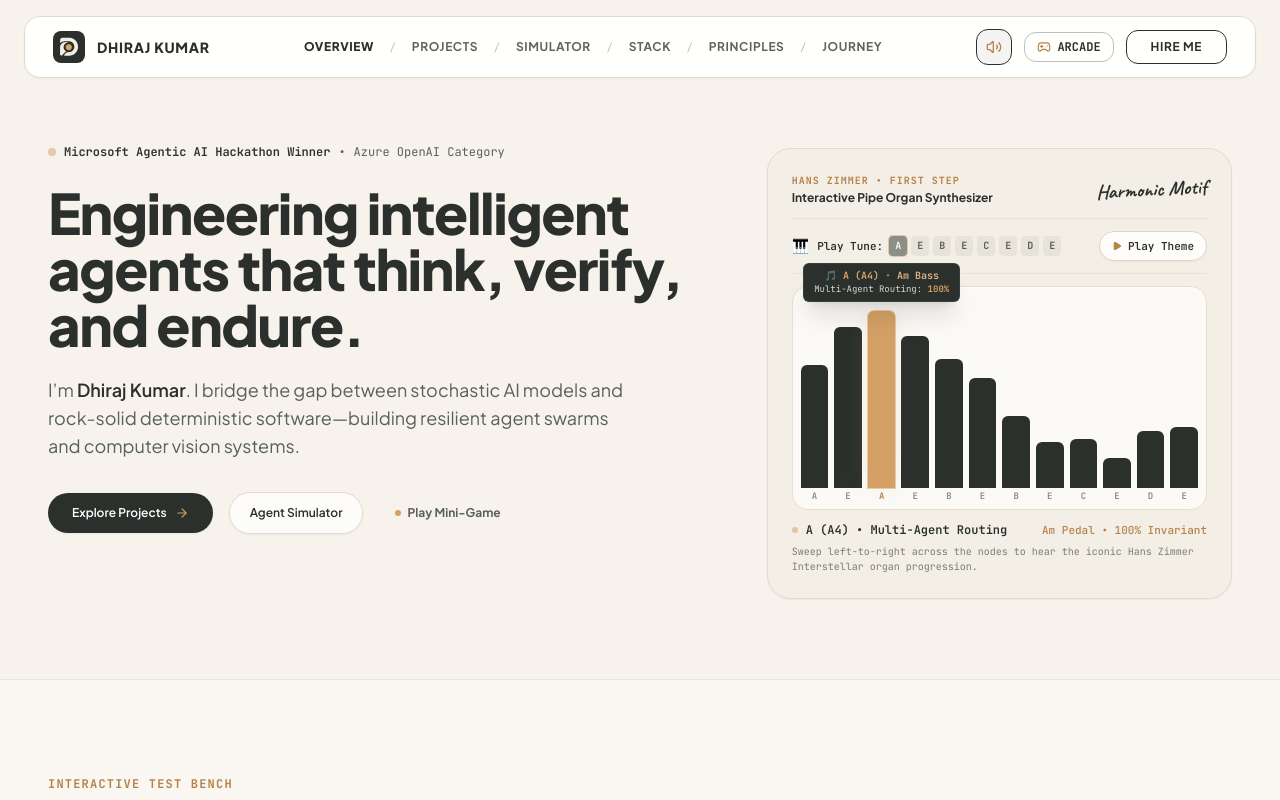
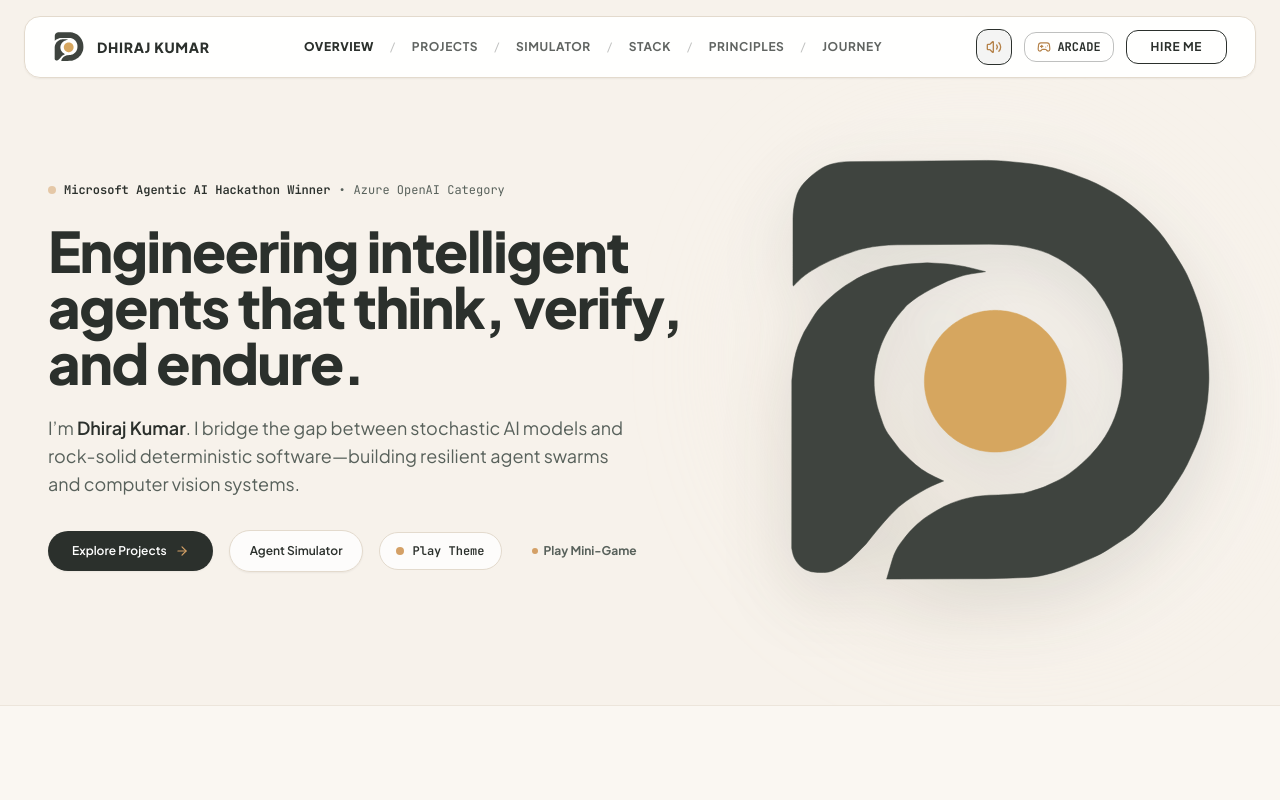
Before and after one commit to iron-man-avenger/dhiraj-portfolio, a React (Vite) app: page / in a window 1280 px wide. Shown: the top 800 px of the page. Built offline with nearby package versions, Linux system fonts and the light colour scheme.

Commit message:
feat: hide pipe organ box and render large-scale light mode logo in hero, remove box around logo in navbar

```diff
--- a/src/components/Hero.tsx
+++ b/src/components/Hero.tsx
@@ -1,23 +1,16 @@
 import React, { useState, useRef, useEffect } from 'react';
-import { motion } from 'framer-motion';
 import {
-  ArrowRight,
-  Play,
-  Square
+  ArrowRight
 } from 'lucide-react';
-import { personalInfo, signatureChartData } from '../data/portfolioData';
-import { sounds, INTERSTELLAR_NODES } from '../utils/soundEffects';
+import { personalInfo } from '../data/portfolioData';
+import { sounds } from '../utils/soundEffects';
+import { DhirajLogo } from './DhirajLogo';
 
 interface HeroProps {
   onOpenArcade: () => void;
 }
 
-const TARGET_MOTIF = ['A', 'E', 'B', 'E', 'C', 'E', 'D', 'E'];
-
 export const Hero: React.FC<HeroProps> = ({ onOpenArcade }) => {
-  const [activeBar, setActiveBar] = useState<number | null>(2);
-  const [matchedCount, setMatchedCount] = useState<number>(0);
-  const [hasWon, setHasWon] = useState<boolean>(false);
   const [isPlayingTheme, setIsPlayingTheme] = useState(false);
   const cancelThemeRef = useRef<(() => void) | null>(null);
 
@@ -29,43 +22,6 @@
       }
     };
   }, []);
-
-  const handleBarTrigger = (idx: number) => {
-    if (cancelThemeRef.current) {
-      cancelThemeRef.current();
-      cancelThemeRef.current = null;
-      setIsPlayingTheme(false);
-    }
-    setActiveBar(idx);
-    const node = INTERSTELLAR_NODES[idx];
-    if (node) {
-      // Interactive tune matching game (silent hover)
-      if (!hasWon) {
-        const expectedNote = TARGET_MOTIF[matchedCount];
-        if (node.note === expectedNote) {
-          const nextCount = matchedCount + 1;
-          setMatchedCount(nextCount);
-          if (nextCount === TARGET_MOTIF.length) {
-            setHasWon(true);
-            sounds.playTesseractVictory();
-          }
-        } else {
-          // If they hit 'A', start at 1, else reset
-          if (node.note === TARGET_MOTIF[0]) {
-            setMatchedCount(1);
-          } else {
-            setMatchedCount(0);
-          }
-        }
-      }
-    }
-  };
-
-  const handleResetGame = () => {
-    setMatchedCount(0);
-    setHasWon(false);
-    sounds.playTap();
-  };
 
   const handlePlayFullSuite = () => {
     if (isPlayingTheme) {
@@ -79,9 +35,7 @@
 
     setIsPlayingTheme(true);
     const cancel = sounds.playInterstellarTheme(
-      (bIdx) => {
-        setActiveBar(bIdx);
-      },
+      () => {},
       () => {
         setIsPlayingTheme(false);
         cancelThemeRef.current = null;
@@ -90,27 +44,12 @@
     cancelThemeRef.current = cancel;
   };
 
-  // Support sweeping touch on mobile devices
-  const handleTouchMove = (e: React.TouchEvent<HTMLDivElement>) => {
-    if (e.touches.length > 0) {
-      const touch = e.touches[0];
-      const element = document.elementFromPoint(touch.clientX, touch.clientY);
-      const barElem = element?.closest('[data-bar-index]');
-      if (barElem) {
-        const idx = Number(barElem.getAttribute('data-bar-index'));
-        if (!isNaN(idx) && idx !== activeBar) {
-          handleBarTrigger(idx);
-        }
-      }
-    }
-  };
-
   return (
-    <section id="overview" className="relative pt-28 pb-16 md:pt-36 md:pb-20 overflow-hidden">
+    <section id="overview" className="relative pt-28 pb-16 md:pt-36 md:pb-24 overflow-hidden">
       <div className="max-w-7xl mx-auto px-4 sm:px-8 lg:px-12">
 
         {/* Top: Editorial Hero Grid */}
-        <div className="grid grid-cols-1 lg:grid-cols-12 gap-8 lg:gap-12 items-start">
+        <div className="grid grid-cols-1 lg:grid-cols-12 gap-10 lg:gap-12 items-center">
 
           {/* Left Column (7 cols): Clean, Spacious Typography */}
           <div className="lg:col-span-7 flex flex-col gap-6">
@@ -133,8 +72,8 @@
               I’m <span className="font-semibold text-charcoal">{personalInfo.name}</span>. I bridge the gap between stochastic AI models and rock-solid deterministic software—building resilient agent swarms and computer vision systems.
             </p>
 
-            {/* Clean Action Buttons */}
-            <div className="flex flex-wrap items-center gap-4 pt-2">
+            {/* Clean Action Buttons & Theme Audio Control */}
+            <div className="flex flex-wrap items-center gap-3 sm:gap-4 pt-2">
               <a
                 href="#projects"
                 onClick={() => sounds.playClick()}
@@ -152,12 +91,26 @@
                 <span>Agent Simulator</span>
               </a>
 
+              {/* Theme Soundtrack Audio Pill */}
+              <button
+                onClick={handlePlayFullSuite}
+                className={`px-4 py-2.5 rounded-full border text-xs font-mono font-semibold transition-all duration-200 flex items-center gap-2 shadow-2xs ${
+                  isPlayingTheme
+                    ? 'bg-amber text-charcoal border-amber shadow-glow-amber animate-pulse'
+                    : 'bg-white/80 border-[#E3DACD] text-charcoal hover:border-amber hover:text-amber-dark hover:bg-white'
+                }`}
+                title={isPlayingTheme ? "Pause Interstellar Theme" : "Play Hans Zimmer Interstellar Theme"}
+              >
+                <span className={`w-2 h-2 rounded-full ${isPlayingTheme ? 'bg-charcoal animate-ping' : 'bg-amber'}`} />
+                <span>{isPlayingTheme ? 'Playing Theme' : 'Play Theme'}</span>
+              </button>
+
               <button
                 onClick={() => {
                   sounds.playClick();
                   onOpenArcade();
                 }}
-                className="px-4 py-3 text-xs font-bold text-charcoal-muted hover:text-charcoal transition-colors flex items-center gap-1.5"
+                className="px-3.5 py-2.5 text-xs font-bold text-charcoal-muted hover:text-charcoal transition-colors flex items-center gap-1.5"
               >
                 <span className="w-1.5 h-1.5 rounded-full bg-amber" />
                 <span>Play Mini-Game</span>
@@ -165,185 +118,22 @@
             </div>
           </div>
 
-          {/* Right Column (5 cols): Interactive Interstellar Pipe Organ & Theme Suite */}
-          <div className="lg:col-span-5 relative w-full pt-1">
-            <div className="p-5 sm:p-6 rounded-3xl bg-[#F4EFE6]/90 border border-[#E3DACD] shadow-sm">
+          {/* Right Column (5 cols): Sculptural Brand Logo in Large Scale (Replacing Synthesizer Box) */}
+          <div className="lg:col-span-5 flex items-center justify-center relative select-none w-full py-6 lg:py-0">
+            {/* Subtle Ambient Radial Lighting */}
+            <div className="absolute w-[280px] sm:w-[380px] lg:w-[460px] aspect-square rounded-full bg-gradient-to-tr from-amber/[0.12] via-[#FAF7F2]/50 to-transparent blur-3xl pointer-events-none" />
 
-              {/* Header: Hans Zimmer Pipe Organ Tribute */}
-              <div className="flex items-center justify-between pb-3 mb-3 border-b border-[#E3DACD]/70 gap-2">
-                <div>
-                  <span className="text-[10px] font-mono uppercase tracking-widest text-amber-dark font-bold block">
-                    Hans Zimmer • First Step
-                  </span>
-                  <h3 className="text-xs font-bold text-charcoal font-sans mt-0.5">
-                    Interactive Pipe Organ Synthesizer
-                  </h3>
-                </div>
-
-                <div className="handwriting text-xl text-charcoal font-bold transform -rotate-3 select-none">
-                  Harmonic Motif
-                </div>
-              </div>
-
-              {/* Minimalist Interstellar Challenge & Theme Play Ribbon (Zero Clutter) */}
-              <div className="flex items-center justify-between pb-3 mb-3 border-b border-[#E3DACD]/70 text-xs font-mono gap-2">
-                {/* Challenge Progress / Victory Announcement */}
-                <div className="flex items-center gap-2 min-w-0">
-                  <span className="text-amber text-sm select-none">🎹</span>
-                  {hasWon ? (
-                    <div className="flex items-center gap-1.5 flex-wrap">
-                      <span className="font-extrabold text-amber-dark flex items-center gap-1 text-[11px] sm:text-xs">
-                        <span className="animate-spin text-amber">✦</span>
-                        <span>Tesseract Resonance Unlocked! (100% Match)</span>
-                      </span>
-                      <button
-                        onClick={handleResetGame}
-                        className="text-[10px] text-charcoal underline hover:text-amber-dark ml-1"
-                      >
-                        Play Again
-                      </button>
-                    </div>
-                  ) : (
-                    <div className="flex items-center gap-1.5 flex-wrap">
-                      <span className="text-[10px] sm:text-[11px] font-semibold text-charcoal">Play Tune:</span>
-                      <div className="flex items-center gap-1">
-                        {TARGET_MOTIF.map((letter, i) => {
-                          const isDone = matchedCount > i;
-                          const isNext = matchedCount === i;
-                          return (
-                            <span
-                              key={i}
-                              className={`px-1.5 py-0.5 rounded text-[10px] font-bold transition-all ${
-                                isDone
-                                  ? 'bg-amber text-charcoal shadow-sm'
-                                  : isNext
-                                    ? 'bg-charcoal text-white ring-1 ring-amber animate-pulse'
-                                    : 'bg-black/5 text-charcoal-muted'
-                              }`}
-                              title={`Step ${i + 1}: ${letter}`}
-                            >
-                              {letter}
-                            </span>
-                          );
-                        })}
-                      </div>
-                    </div>
-                  )}
-                </div>
-
-                {/* Actual Theme Play Button */}
-                <button
-                  onClick={handlePlayFullSuite}
-                  className={`px-3 py-1.5 rounded-full border text-[11px] font-mono font-semibold transition-all duration-200 flex items-center gap-1.5 shrink-0 shadow-sm ${
-                    isPlayingTheme
-                      ? 'bg-amber text-charcoal border-amber shadow-glow-amber animate-pulse'
-                      : 'bg-white/90 border-[#E0D5C3] text-charcoal hover:border-amber hover:text-amber-dark hover:bg-white'
-                  }`}
-                  title={isPlayingTheme ? "Stop Interstellar Theme" : "Play Actual Hans Zimmer Interstellar Theme"}
-                >
-                  {isPlayingTheme ? (
-                    <Square className="w-2.5 h-2.5 fill-current" />
-                  ) : (
-                    <Play className="w-2.5 h-2.5 fill-current text-amber-dark" />
-                  )}
-                  <span>{isPlayingTheme ? 'Playing...' : 'Play Theme'}</span>
-                </button>
-              </div>
-
-              {/* The 12-Bar Interactive Musical Keyboard & Telemetry Graph */}
-              <div
-                onTouchStart={handleTouchMove}
-                onTouchMove={handleTouchMove}
-                className="h-52 sm:h-56 w-full flex items-end justify-between gap-1 sm:gap-1.5 px-2 pb-2 pt-6 bg-white/70 rounded-2xl border border-[#E8DFC9] relative select-none touch-pan-y"
-              >
-                {signatureChartData.map((bar, idx) => {
-                  const isAmber = bar.isAccent;
-                  const isHovered = activeBar === idx;
-                  const nodeMeta = INTERSTELLAR_NODES[idx];
-
-                  return (
-                    <div
-                      key={bar.label}
-                      data-bar-index={idx}
-                      onMouseEnter={() => handleBarTrigger(idx)}
-                      onClick={() => handleBarTrigger(idx)}
-                      className="flex-1 h-full flex flex-col justify-end items-center group relative cursor-pointer"
-                    >
-                      {/* Floating Note & Metric Tooltip */}
-                      {isHovered && (
-                        <div className="absolute -top-12 z-30 px-2.5 py-1 rounded-md bg-charcoal text-white text-[10px] font-mono whitespace-nowrap shadow-xl border border-charcoal-muted/30 pointer-events-none flex flex-col items-center">
-                          <div className="flex items-center gap-1.5">
-                            <span className="text-amber font-bold">🎵 {nodeMeta?.note} ({nodeMeta?.octaveNote})</span>
-                            {nodeMeta?.bassChord && (
-                              <>
-                                <span className="text-white/40">•</span>
-                                <span className="text-amber-light font-semibold">{nodeMeta.bassChord} Bass</span>
-                              </>
-                            )}
-                          </div>
-                          <span className="text-white/80 text-[9px]">{bar.label}: <strong className="text-amber">{bar.value}%</strong></span>
-                        </div>
-                      )}
-
-                      {/* Musical Bar Pillar */}
-                      <motion.div
-                        initial={{ height: 0 }}
-                        animate={{ height: bar.height }}
-                        transition={{ duration: 0.7, delay: idx * 0.02, ease: "easeOut" }}
-                        className={`w-full rounded-t-md transition-all duration-150 ${
-                          isAmber
-                            ? 'bg-amber shadow-glow-amber ring-1 ring-amber/50'
-                            : isHovered
-                              ? 'bg-charcoal ring-2 ring-amber/80 shadow-md -translate-y-1'
-                              : 'bg-charcoal hover:bg-charcoal-muted'
-                        }`}
-                      />
-
-                      {/* Piano Note Subtitle Under Each Bar */}
-                      <span className={`text-[9px] font-mono mt-1 transition-colors leading-none font-bold ${
-                        isHovered ? 'text-amber-dark' : 'text-charcoal-muted/70 group-hover:text-charcoal'
-                      }`}>
-                        {nodeMeta?.note}
-                      </span>
-                    </div>
-                  );
-                })}
-              </div>
-
-              {/* Bottom Inspection Ticker */}
-              <div className="mt-3 flex items-center justify-between text-xs font-mono text-charcoal-muted">
-                <div className="flex items-center gap-2 min-w-0">
-                  <span className="w-1.5 h-1.5 rounded-full bg-amber animate-pulse shrink-0" />
-                  <span className="text-charcoal font-semibold truncate">
-                    {activeBar !== null
-                      ? `${INTERSTELLAR_NODES[activeBar]?.note} (${INTERSTELLAR_NODES[activeBar]?.octaveNote}) • ${signatureChartData[activeBar].label}`
-                      : 'Hover or sweep nodes'
-                    }
-                  </span>
-                </div>
-                <span className="text-[11px] shrink-0 ml-2">
-                  {activeBar !== null ? (
-                    <span className="text-amber-dark font-medium">
-                      {INTERSTELLAR_NODES[activeBar]?.bassChord
-                        ? `${INTERSTELLAR_NODES[activeBar]?.bassChord} Pedal • 100% Invariant`
-                        : 'E5 Alternating Pedal'}
-                    </span>
-                  ) : (
-                    'Temple Church Pipe Organ'
-                  )}
-                </span>
-              </div>
-
-              {/* Minimalist Interaction Prompt */}
-              <p className="text-[10px] font-mono text-charcoal-muted/80 mt-1.5 text-center sm:text-left">
-                Sweep left-to-right across the nodes to hear the iconic Hans Zimmer Interstellar organ progression.
-              </p>
-
+            {/* Sculptural Vector Logo in Bigger Size */}
+            <div className="relative w-full max-w-[340px] sm:max-w-[420px] lg:max-w-[480px] xl:max-w-[520px] aspect-square flex items-center justify-center filter drop-shadow-[0_25px_35px_rgba(43,48,44,0.12)] drop-shadow-[0_10px_20px_rgba(43,48,44,0.06)] transition-transform duration-500 hover:scale-[1.03] group">
+              <DhirajLogo
+                variant="light"
+                className="w-full h-full object-contain"
+                title="Dhiraj Kumar Monogram"
+              />
             </div>
           </div>
+
         </div>
-
-        {/* End of Hero Section */}
 
       </div>
     </section>
--- a/src/components/Navbar.tsx
+++ b/src/components/Navbar.tsx
@@ -33,15 +33,16 @@
       <div className="w-full max-w-7xl pointer-events-auto">
         <nav className="bg-white/95 backdrop-blur-md rounded-2xl px-5 sm:px-7 py-3 flex items-center justify-between border border-[#E3DACD] shadow-sm transition-all duration-300">
 
-          {/* Left: Brand Monogram Box + Name */}
+          {/* Left: Brand Logo + Name (Direct, No Box) */}
           <a
             href="#overview"
             onClick={() => handleLinkClick('OVERVIEW')}
-            className="flex items-center gap-3 group"
+            className="flex items-center gap-2.5 sm:gap-3 group"
           >
-            <div className="w-8 h-8 rounded-lg bg-[#2B302C] p-1 flex items-center justify-center shadow-2xs transition-transform duration-200 group-hover:scale-105">
-              <DhirajLogo variant="on-dark" className="w-5 h-5" />
-            </div>
+            <DhirajLogo
+              variant="light"
+              className="w-7 h-7 sm:w-8 sm:h-8 transition-transform duration-200 group-hover:scale-105 shrink-0"
+            />
             <span className="font-extrabold text-xs sm:text-sm tracking-wider uppercase text-[#2B302C] font-sans group-hover:text-amber-dark transition-colors whitespace-nowrap">
               DHIRAJ KUMAR
             </span>
```
